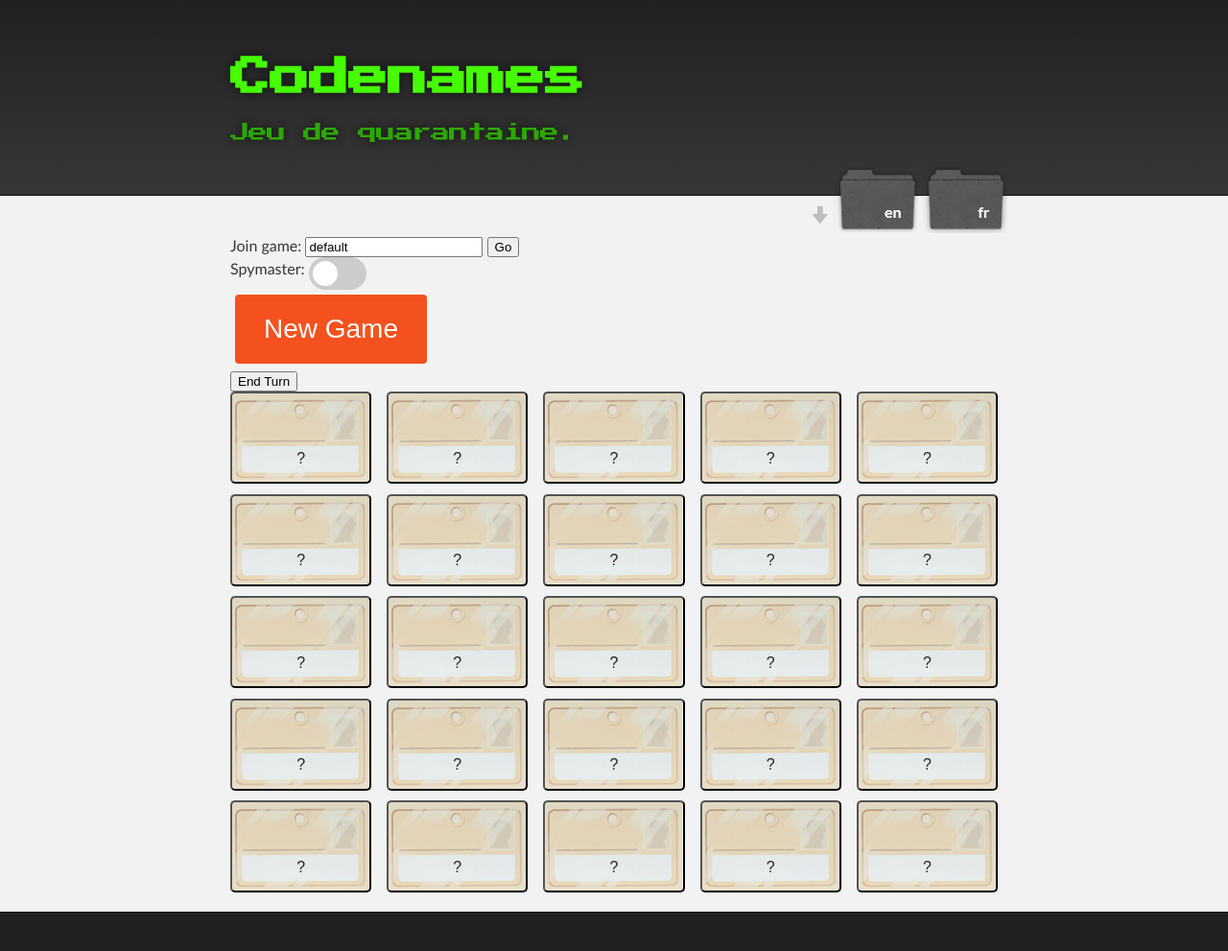
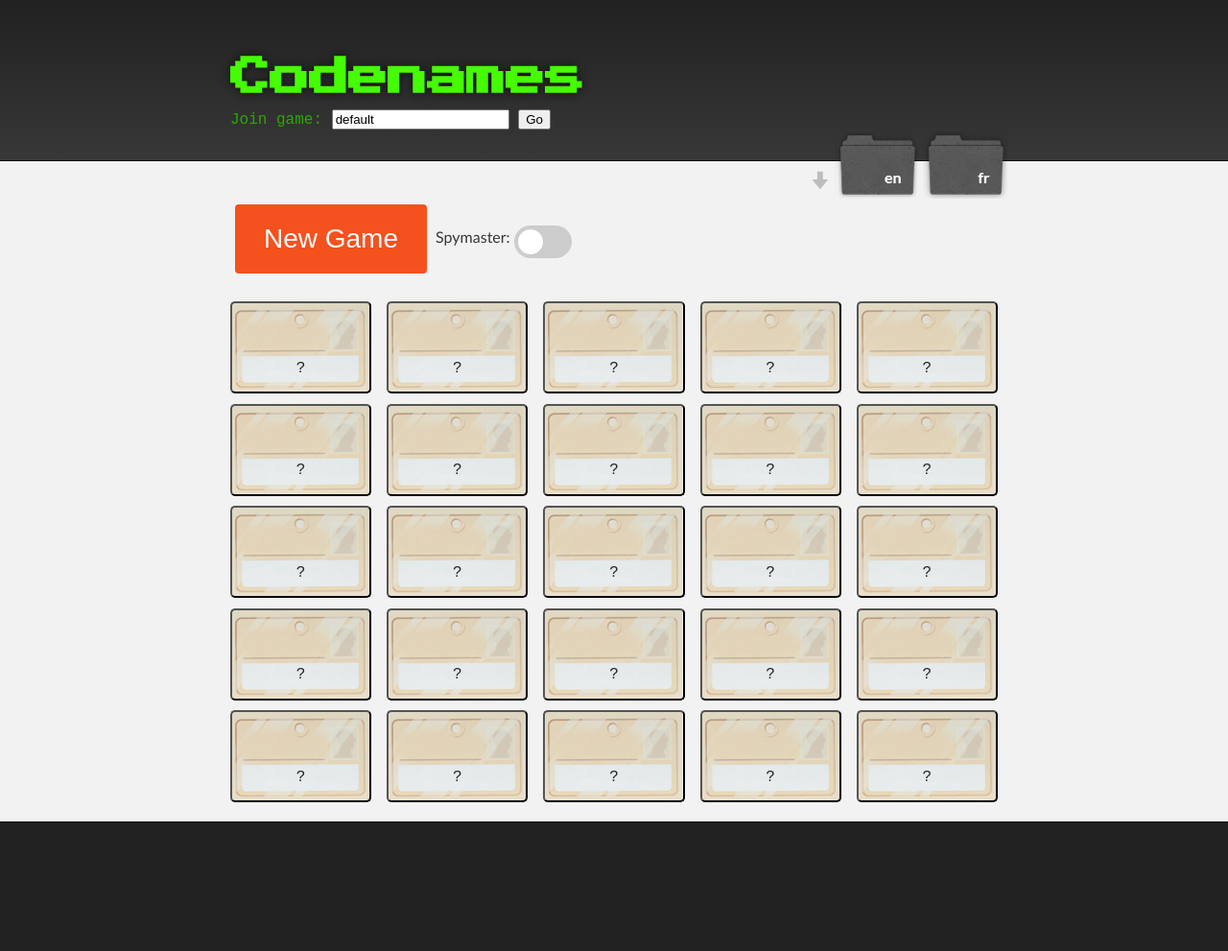
Before and after one commit to HVLepage/codenames, a Jekyll site: the page built from index.html, in a window 1280 px wide. Shown: the whole page at 96% size. Built offline with Jekyll 4.4.1, drawn with Linux system fonts in a browser that asks for light colours; comment, search, counter and statistics services are not loaded; after the commit the page ends 900 px from its top, so only the background shows below that.

Commit message:
Visual updates

```diff
--- a/_config.yml
+++ b/_config.yml
@@ -1,5 +1,5 @@
 title: Codenames
-description: Jeu de quarantaine.
+# description: Jeu de quarantaine.
 baseurl: "/codenames"
 show_downloads: true
 google_analytics: UA-122351166-1
--- a/_layouts/default.html
+++ b/_layouts/default.html
@@ -32,7 +32,12 @@
           {% endif %} -->
 
           <h1 id="project_title">{{ site.title | default: site.github.repository_name }}</h1>
-          <h2 id="project_tagline">{{ site.description | default: site.github.project_tagline }}</h2>
+          <div class="join">
+            <label for="fname">Join game:</label>
+            <input type="text" id="fname" name="fname" value="default">
+            <input type="button" onclick="joinGame();" value="Go">
+          </div>
+          <!-- <h2 id="project_tagline">{{ site.description | default: site.github.project_tagline }}</h2> -->
 
           <!-- {% if site.show_downloads %} -->
             <section id="downloads">
--- a/_sass/codenames.scss
+++ b/_sass/codenames.scss
@@ -10,6 +10,7 @@
     color: #242424;
     border-radius: 5px;
     padding-top: 40%;
+    font-family: 'Courier New', Courier, monospace;
     font-size: 100%;
     text-align: center;
     vertical-align: bottom;
@@ -74,7 +75,11 @@
 // }
 
 
-
+.join {
+    color: #2da800;
+    // font-family: 'Press Start 2P', sans-serif;
+    font-family: 'Courier New', Courier, monospace;
+}
 
 /*******************************************************************************
 Spymaster switch
--- a/index.html
+++ b/index.html
@@ -2,11 +2,12 @@
 layout: default
 ---
 
-<label for="fname">Join game:</label>
+<!-- <label for="fname">Join game:</label>
 <input type="text" id="fname" name="fname" value="default">
-<input type="button" onclick="joinGame();" value="Go">
+<input type="button" onclick="joinGame();" value="Go"> -->
 
-<br>
+<button class="buttonNG" onclick="NewGame();"  style="vertical-align:middle"><span>New Game </span></button>
+
 
 Spymaster:
 <label class="switch">
@@ -14,16 +15,10 @@
   <span class="slider round"></span>
 </label>
 
-<br>
+<br><br>
 
-<button class="buttonNG" onclick="NewGame();"  style="vertical-align:middle"><span>New Game </span></button>
 
-<br>
-
-<button onclick="writeUserData(1,2,3,4);"><span>End Turn </span></button>
-
-<br>
-
+<!-- <button onclick="writeUserData(1,2,3,4);"><span>End Turn </span></button> -->
 
 <div class="wrapper">
   <button class="box" id="box0" onclick="cardSelect(0);">?</button>
```
